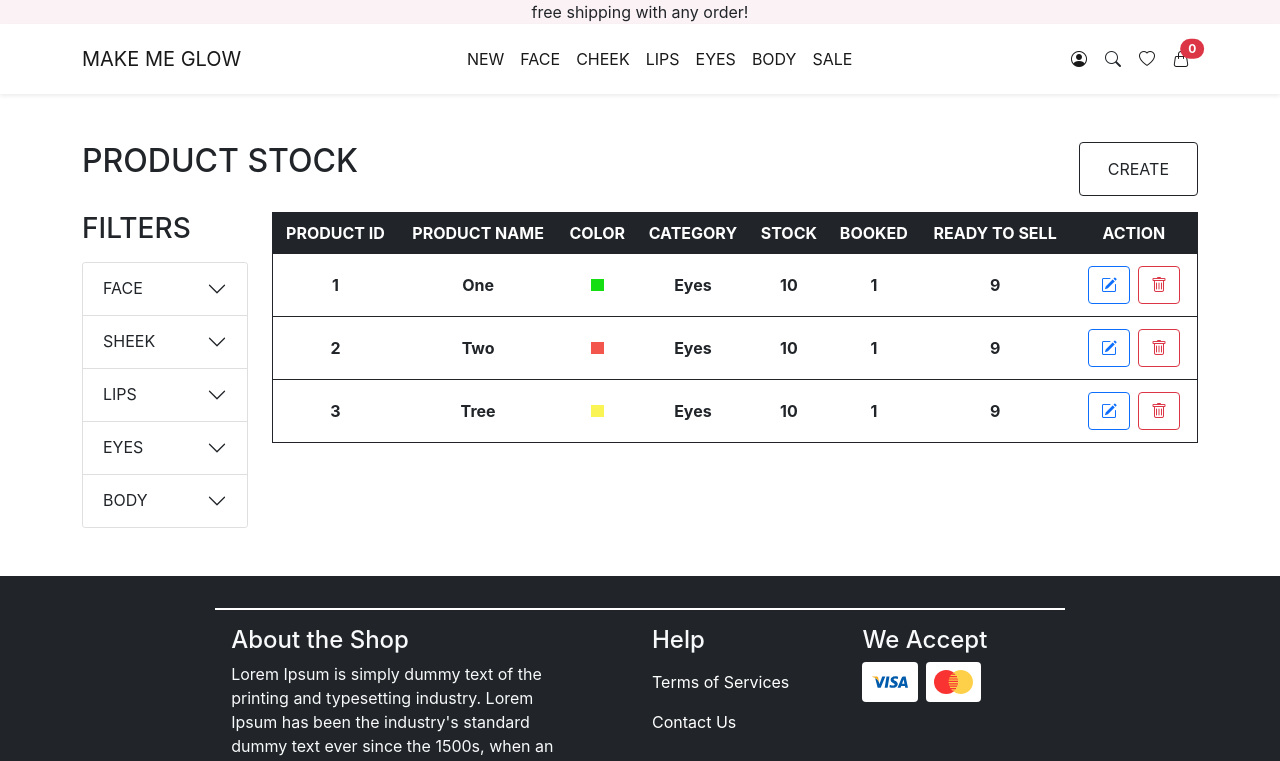
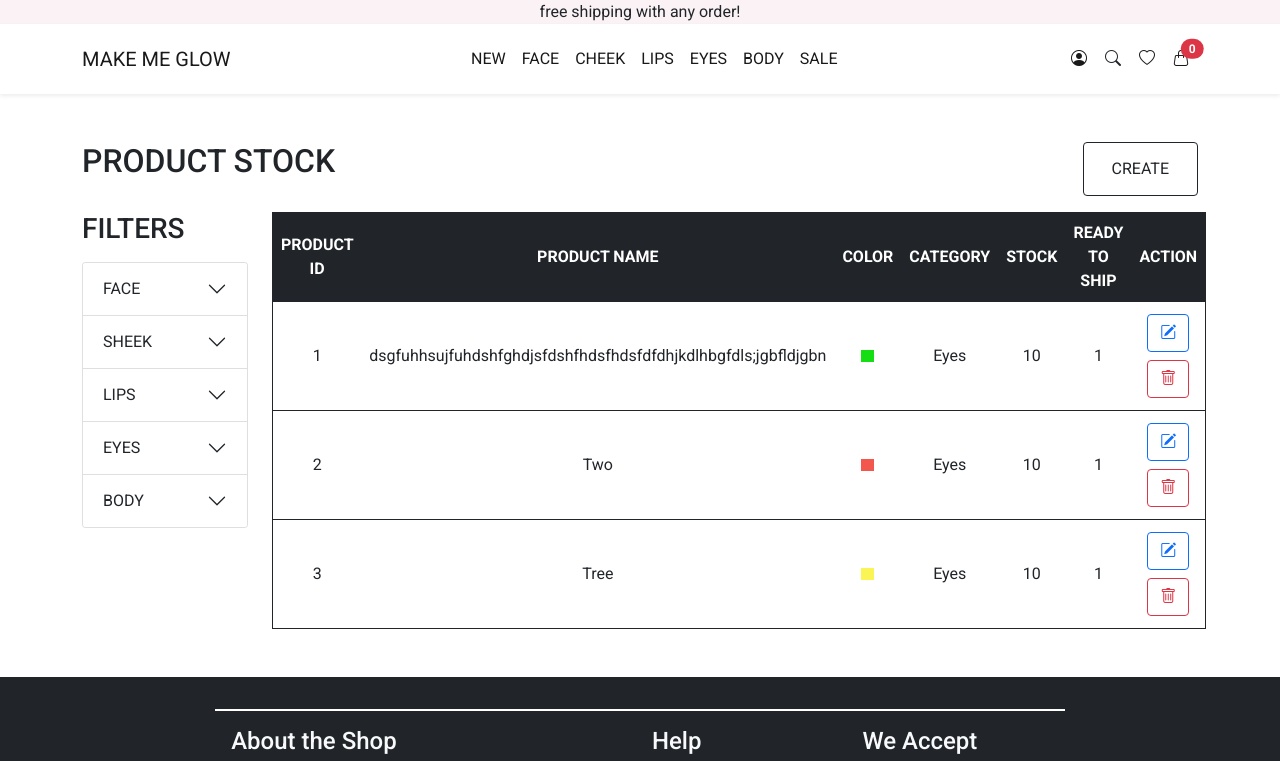
Before and after one commit to Chanwit21/ecommerce-front-end-group-project-cc9, a React (Create React App) app: page /product_summary in a window 1280 px wide. Shown: the top 761 px of the page. Built offline with nearby package versions, Linux system fonts and the light colour scheme.

Commit message:
edit requirement,date:23-10-2021

```diff
--- a/src/component/CreateProduct/DragAndDrop.js
+++ b/src/component/CreateProduct/DragAndDrop.js
@@ -83,7 +83,7 @@ function DragAndDrop({ imageUrl, index, setImagesShow, setImagesFile }) {
   };
 
   return (
-    <div className='DragAndDrop col-4 p-2'>
+    <div className='DragAndDrop col-lg-4 col-md-6 col-sm-12 p-2'>
       <div
         onClick={handleClickAddImage}
         onDrop={handleDropFile}
@@ -96,20 +96,20 @@ function DragAndDrop({ imageUrl, index, setImagesShow, setImagesFile }) {
           opacity: imageUrl ? '' : '50%',
           backgroundImage: `url(${imageUrl})`,
           backgroundSize: 'cover',
-          height: '14vw',
-          width: '14vw',
+          minHeight: '14vw',
+          minWidth: '14vw',
         }}
       >
         {imageUrl ? (
           <div className='d-flex justify-content-end'>
             <button className='btn' type='button' onClick={handleClickClear}>
-              <i className='bi bi-x text-white' style={{ fontSize: '30px', fontWeight: '900' }}></i>
+              <i className='bi bi-x text-white' style={{ fontSize: '1.5625vw', fontWeight: '900' }}></i>
             </button>
           </div>
         ) : (
           <>
             <i className='bi bi-images'></i>
-            <p className='p-1' style={{ fontSize: '12px' }}>
+            <p className='p-1' style={{ fontSize: '0.625vw' }}>
               Click here or drag and drop to add images
             </p>
           </>
--- a/src/component/CustomerInformation/CustomerCardsList.js
+++ b/src/component/CustomerInformation/CustomerCardsList.js
@@ -5,6 +5,7 @@ import masterCardIcon from '../../pic/icons/380809_card_master_mastercard_icon.s
 function customerCardsList({ card, cardSelect, onChange }) {
   const iconSrc = card.brand === 'Visa' ? visaIcon : masterCardIcon;
   const alt = card.brand === 'Visa' ? 'visa-icon' : 'master-card-icon';
+  const imgHeigth = card.brand === 'Visa' ? '3.020833333333333vw' : '2.083333333333333vw';
 
   return (
     <div className='mt-3 ps-4 d-flex align-items-center' style={{ width: '90%' }}>
@@ -18,10 +19,22 @@ function customerCardsList({ card, cardSelect, onChange }) {
         checked={cardSelect === card.id}
       />
       <label className='form-check-label form-check flex-grow-1' for={`card-${card.id}`}>
-        <div className='border border-dark p-2 rounded m-0' style={{ fontSize: '1vw' }}>
-          <img src={iconSrc} alt={alt} style={{ height: '2.083333333333333vw', borderRadius: '0.54vw' }} />
-          <span className='ms-3'>Card Number</span>
-          <span className='ms-3'>**** **** **** {card.last_digits}</span>
+        <div
+          className='row border border-dark p-2 rounded m-0 align-items-center'
+          style={{ fontSize: '1vw', height: '4vw' }}
+        >
+          <div className='col-2'>
+            <img
+              className={card.brand === ' Visa' ? 'p-2' : ''}
+              src={iconSrc}
+              alt={alt}
+              style={{ height: imgHeigth, borderRadius: '0.54vw', width: '3.020833333333333vw' }}
+            />
+          </div>
+          <div className='col-10'>
+            <span>Card Number</span>
+            <span className='ms-3'>**** **** **** {card.last_digits}</span>
+          </div>
         </div>
       </label>
     </div>
--- a/src/component/ProductSummary/ProductSummaryList.js
+++ b/src/component/ProductSummary/ProductSummaryList.js
@@ -3,37 +3,34 @@ import React from 'react';
 function ProductSummaryList({ product }) {
   return (
     <tr className='border border-dark'>
-      <th className='text-dark p-2 text-center' colSpan='1'>
+      <td className='text-dark p-2 text-center' colSpan='1'>
         {product.id}
-      </th>
-      <th className='text-dark p-2 text-center' colSpan='2'>
+      </td>
+      <td className='text-dark p-2 text-center' colSpan='2'>
         {product.name}
-      </th>
-      <th className='p-2' colSpan='1'>
+      </td>
+      <td className='p-2' colSpan='1'>
         <div className='d-flex justify-content-center align-items-center ' style={{ width: '100%', height: '100%' }}>
           <div style={{ backgroundColor: product.color, width: '1vw', height: '1vw' }}></div>
         </div>
-      </th>
-      <th className='text-dark p-2 text-center' colSpan='1'>
+      </td>
+      <td className='text-dark p-2 text-center' colSpan='1'>
         {product.category}
-      </th>
-      <th className='text-dark p-2 text-center' colSpan='1'>
+      </td>
+      <td className='text-dark p-2 text-center' colSpan='1'>
         {product.countStock}
-      </th>
-      <th className='text-dark p-2 text-center' colSpan='1'>
-        {product.booked}
-      </th>
-      <th className='text-dark p-2 text-center' colSpan='1'>
-        {+product.countStock - +product.booked}
-      </th>
-      <th className='text-dark p-2 text-center' colSpan='2'>
+      </td>
+      <td className='text-dark p-2 text-center' colSpan='1'>
+        {product.readyToShip}
+      </td>
+      <td className='text-dark p-2 text-center' colSpan='2'>
         <button className='btn btn-outline-primary m-1'>
           <i className='bi bi-pencil-square'></i>
         </button>
         <button className='btn btn-outline-danger m-1'>
           <i className='bi bi-trash'></i>
         </button>
-      </th>
+      </td>
     </tr>
   );
 }
--- a/src/context/CartContext.js
+++ b/src/context/CartContext.js
@@ -8,6 +8,8 @@ const INIT_STATE = {
   carts: [],
   countCart: 0,
 };
+// dispatch({ type: 'ADD_CART', payload: { product: {} } });
+// dispatch({ type: 'UPDATE_CART', payload: { product: {}, productId: '' } });
 
 const REDUCER_FN = (state, action) => {
   switch (action.type) {
@@ -16,7 +18,7 @@ const REDUCER_FN = (state, action) => {
       const countCart = action.payload.countCart;
       return { carts, countCart };
     }
-    case 'CREATE_CART': {
+    case 'ADD_CART': {
       const product = action.payload.product;
       const newCarts = JSON.parse(JSON.stringify(state.carts));
       newCarts.push(product);
--- a/src/index.css
+++ b/src/index.css
@@ -1,3 +1,8 @@
+@import url('https://fonts.googleapis.com/css2?family=Roboto:ital,wght@0,100;0,300;0,400;0,500;0,700;0,900;1,100;1,300;1,400;1,500;1,700;1,900&display=swap');
+* {
+  font-family: 'Roboto', sans-serif;
+}
+
 body {
   margin: 0;
   font-family: -apple-system, BlinkMacSystemFont, 'Segoe UI', 'Roboto', 'Oxygen', 'Ubuntu', 'Cantarell', 'Fira Sans',
--- a/src/mocks/product.js
+++ b/src/mocks/product.js
@@ -1,5 +1,12 @@
 export const products = [
-  { id: '1', name: 'One', color: '#15Df12', category: 'Eyes', countStock: 10, booked: 1 },
-  { id: '2', name: 'Two', color: '#f2564d', category: 'Eyes', countStock: 10, booked: 1 },
-  { id: '3', name: 'Tree', color: '#faf554', category: 'Eyes', countStock: 10, booked: 1 },
+  {
+    id: '1',
+    name: 'dsgfuhhsujfuhdshfghdjsfdshfhdsfhdsfdfdhjkdlhbgfdls;jgbfldjgbn',
+    color: '#15Df12',
+    category: 'Eyes',
+    countStock: 10,
+    readyToShip: 1,
+  },
+  { id: '2', name: 'Two', color: '#f2564d', category: 'Eyes', countStock: 10, readyToShip: 1 },
+  { id: '3', name: 'Tree', color: '#faf554', category: 'Eyes', countStock: 10, readyToShip: 1 },
 ];
--- a/src/pages/ProDuctSummary.js
+++ b/src/pages/ProDuctSummary.js
@@ -8,7 +8,7 @@ function ProductSummary() {
   const productsTableBody = products.map((product) => {
     return <ProductSummaryList key={product.id} product={product} />;
   });
-  console.log(products);
+  // console.log(products);
 
   return (
     <div className='container my-5'>
@@ -44,10 +44,7 @@ function ProductSummary() {
                   STOCK
                 </th>
                 <th className='text-white p-2 text-center' colSpan='1'>
-                  BOOKED
-                </th>
-                <th className='text-white p-2 text-center' colSpan='1'>
-                  READY TO SELL
+                  READY TO SHIP
                 </th>
                 <th className='text-white p-2 text-center' colSpan='2'>
                   ACTION
```
